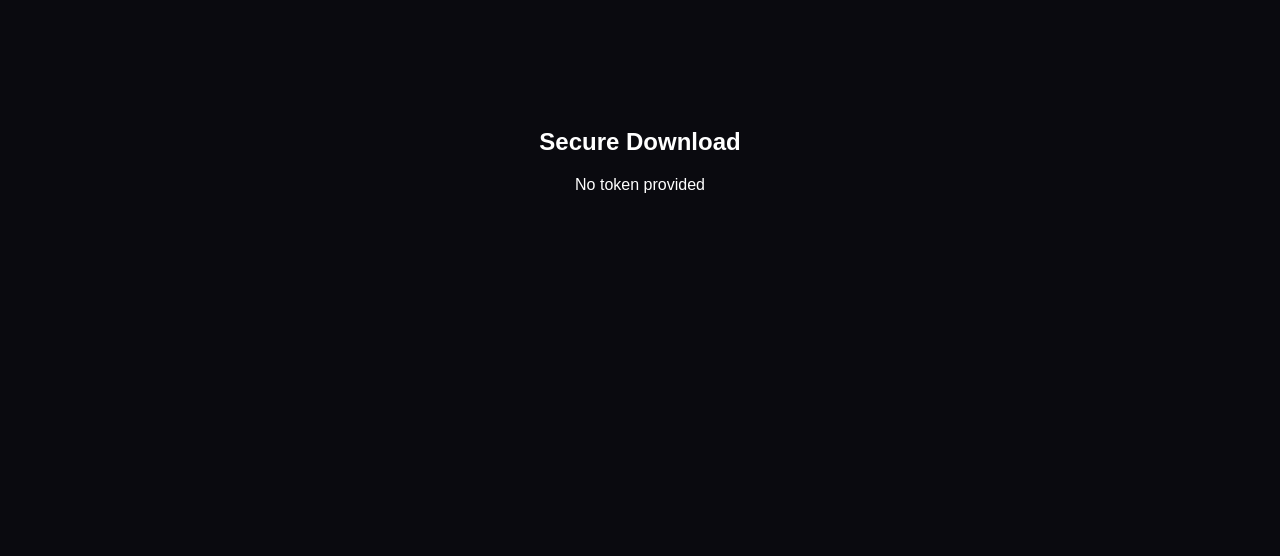
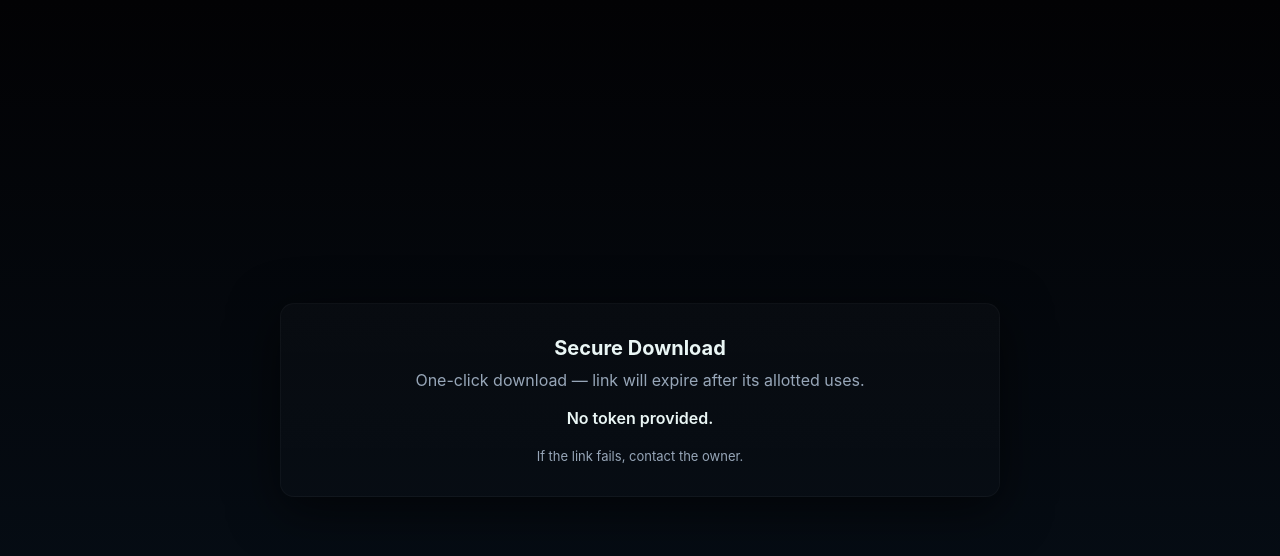
Before and after one commit to nyrethdev/EclipseInvite, a plain HTML site: page download.html in a window 1280 px wide. Drawn offline with Linux system fonts and the light colour scheme.

Commit message:
Refactor download.html for improved structure and style

```diff
--- a/download.html
+++ b/download.html
@@ -1,32 +1,60 @@
 <!doctype html>
-<html>
-<head><meta charset="utf-8"><title>Download</title>
+<html lang="en">
+<head>
+<meta charset="utf-8"/>
+<meta name="viewport" content="width=device-width,initial-scale=1"/>
+<title>Download</title>
 <style>
-body{
-  background:#0a0a0f;color:#fff;
-  font-family:sans-serif;
-  text-align:center;padding-top:100px;
-}
-button{
-  background:#00fff0;color:#000;
-  padding:10px 20px;border:none;border-radius:8px;
-  cursor:pointer;font-weight:bold;
-  transition:0.3s;
-}
-button:hover{background:#ff00aa;color:white;}
-</style></head>
+  :root{--bg:#05060a;--accent:#00e6d1;--muted:#97a6b8}
+  *{box-sizing:border-box}
+  html,body{height:100%}
+  body{margin:0; display:grid; place-items:center; font-family:Inter,system-ui,Arial; background:linear-gradient(180deg,#020204,#07101a); color:#eaf6f5; padding:28px}
+  .box{width:min(720px,94vw); text-align:center; padding:32px; border-radius:14px; background:linear-gradient(180deg, rgba(255,255,255,0.02), rgba(255,255,255,0.01)); border:1px solid rgba(255,255,255,0.03); box-shadow:0 12px 50px rgba(0,0,0,0.6)}
+  h2{margin:0 0 10px;font-size:20px}
+  p.sub{margin:0 0 18px;color:var(--muted)}
+  .status{margin:12px 0 20px; font-weight:600}
+  button.dl{background:linear-gradient(90deg,var(--accent),#ff4da6); color:#021214; border:none; padding:12px 18px; border-radius:10px; font-weight:700; cursor:pointer; box-shadow:0 10px 30px rgba(0,230,209,0.06)}
+  .muted{color:var(--muted); font-size:13px; margin-top:12px}
+</style>
+</head>
 <body>
-<h2>Secure Download</h2>
-<div id="msg">Verifying link...</div>
+  <div class="box" role="main" aria-live="polite">
+    <h2>Secure Download</h2>
+    <p class="sub">One-click download — link will expire after its allotted uses.</p>
+    <div id="payload">
+      <div class="status">Verifying…</div>
+    </div>
+    <div class="muted">If the link fails, contact the owner.</div>
+  </div>
+
 <script>
-(async()=>{
-  const t = new URLSearchParams(location.search).get("token");
-  if(!t){msg.textContent="No token provided";return;}
-  const r = await fetch("https://YOUR_VPS_OR_DOMAIN/api/validate?token="+t);
-  const d = await r.json();
-  if(!d.valid){msg.textContent="Invalid link: "+(d.reason||d.error);return;}
-  msg.innerHTML=`<p>File: <b>${d.file}</b></p><p>Uses left: ${d.usesLeft}</p><button id='dl'>Download</button>`;
-  dl.onclick=()=>location=`https://167.86.123.109/api/download?token=${t}`;
+(async function(){
+  const params = new URLSearchParams(location.search);
+  const token = params.get('token');
+  const payload = document.getElementById('payload');
+  if(!token){ payload.innerHTML = '<div class="status">No token provided.</div>'; return; }
+
+  try{
+    const res = await fetch('http://167.86.123.109/api/validate?token=' + encodeURIComponent(token));
+    const data = await res.json();
+    if(!res.ok || !data.valid){
+      payload.innerHTML = `<div class="status">Link invalid: ${data.reason || data.error || 'unknown'}</div>`;
+      return;
+    }
+
+    // show download button only
+    payload.innerHTML = `<div class="status">File: <strong>${data.file}</strong> • uses left: ${data.usesLeft}</div>
+      <div><button id="go" class="dl">Download</button></div>`;
+
+    document.getElementById('go').addEventListener('click', () => {
+      // navigate to server download endpoint — server will stream file
+      location.href = 'http://167.86.123.109/api/download?token=' + encodeURIComponent(token);
+    });
+
+  }catch(err){
+    console.error(err);
+    payload.innerHTML = '<div class="status">Server error — try again later.</div>';
+  }
 })();
 </script>
 </body>
```
